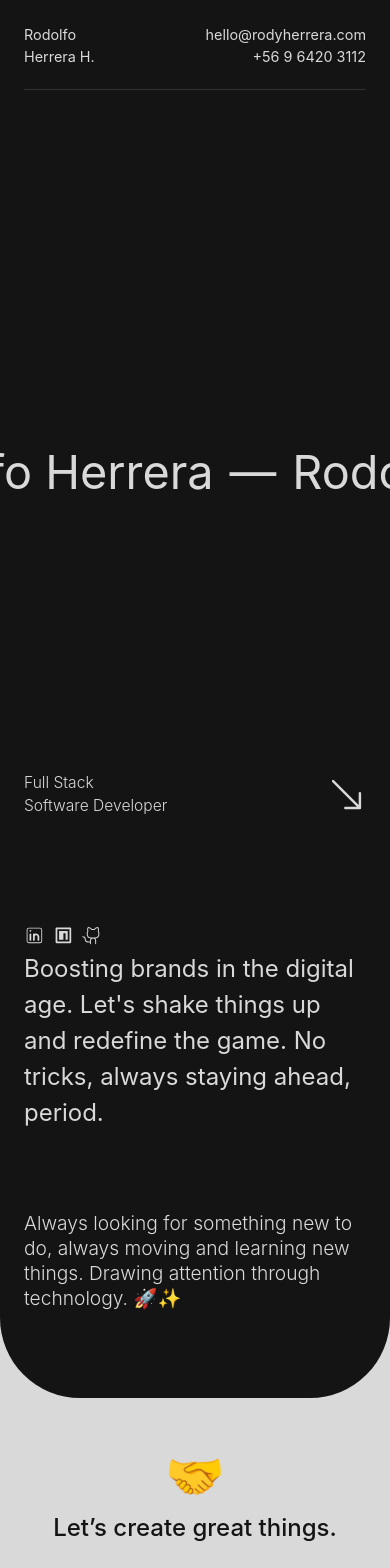
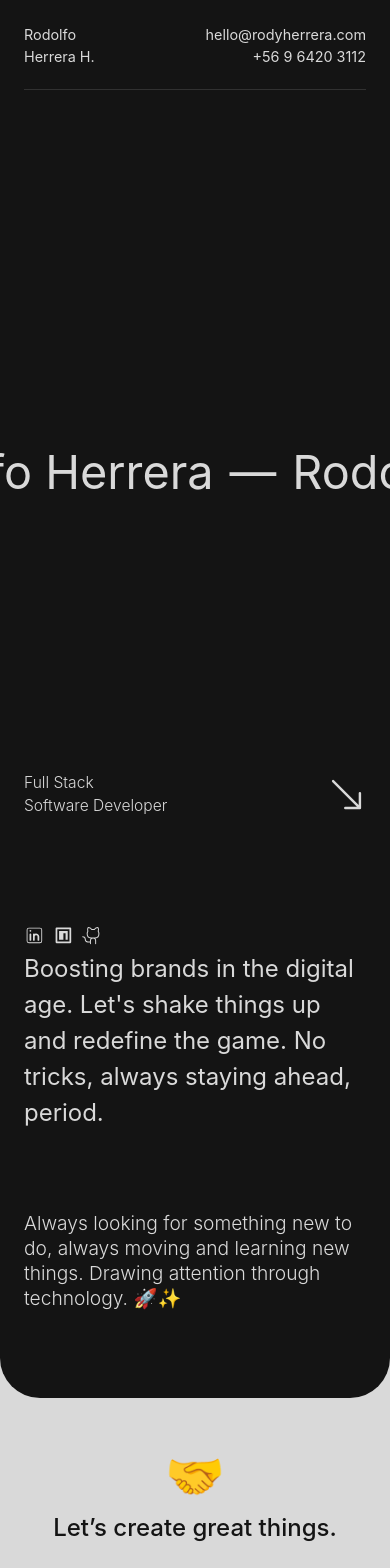
Before and after one commit to rodyherrera/MonteGordo, a React (Vite) app: page / in a window 390 px wide. Shown: the top 1568 px of the page. Built offline with nearby package versions, Linux system fonts and the light colour scheme.

Commit message:
feat: rounded edge adjusted on mobile devices.

```diff
--- a/src/components/home/SimpleAbout/SimpleAbout.css
+++ b/src/components/home/SimpleAbout/SimpleAbout.css
@@ -38,6 +38,8 @@
         flex-direction: column;
         height: 35rem;
         padding: 1.5rem;
+        border-bottom-left-radius: 2.5rem;
+        border-bottom-right-radius: 2.5rem;
     }
 
     .Simple-About-Left{
```
